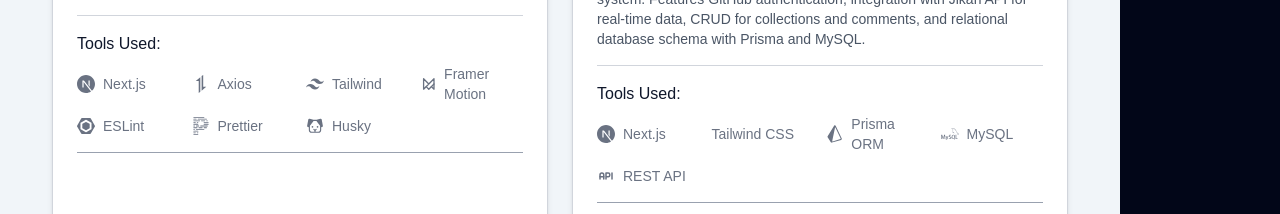
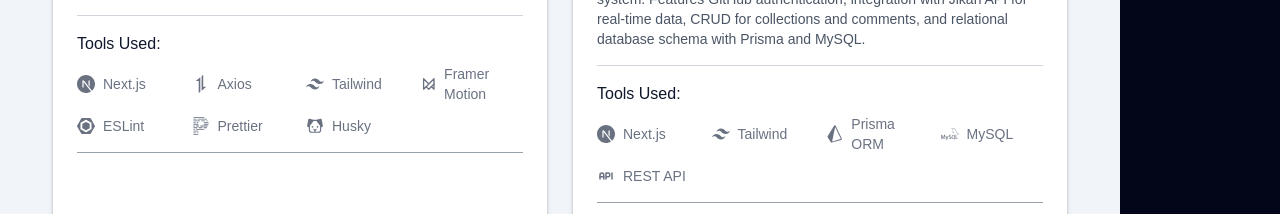
Before and after one commit to MuhammadAzqiMadaniArdan/azqi, a React (Vite) app: page /portfolio in a window 1280 px wide. Shown: the part 2300-2514 px from the top of the page. Built offline with nearby package versions, Linux system fonts and the light colour scheme; a web font is replaced by a local one.

Commit message:
(feat) not-found-page update

```diff
--- a/src/Components/PortfolioSection.jsx
+++ b/src/Components/PortfolioSection.jsx
@@ -71,7 +71,7 @@ const PortfolioSection = ({ theme }) => {
       title: "Qiwanime – Anime Collection & Comment Web App",
       description:
         "Web app for personal anime collection management and user comment system. Features GitHub authentication, integration with Jikan API for real-time data, CRUD for collections and comments, and relational database schema with Prisma and MySQL.",
-      tools: ["Next.js", "Tailwind CSS", "Prisma ORM", "MySQL", "REST API"],
+      tools: ["Next.js", "Tailwind", "Prisma ORM", "MySQL", "REST API"],
       githubLink: "https://github.com/MuhammadAzqiMadaniArdan/qiwanime.git",
     },
     {
```
